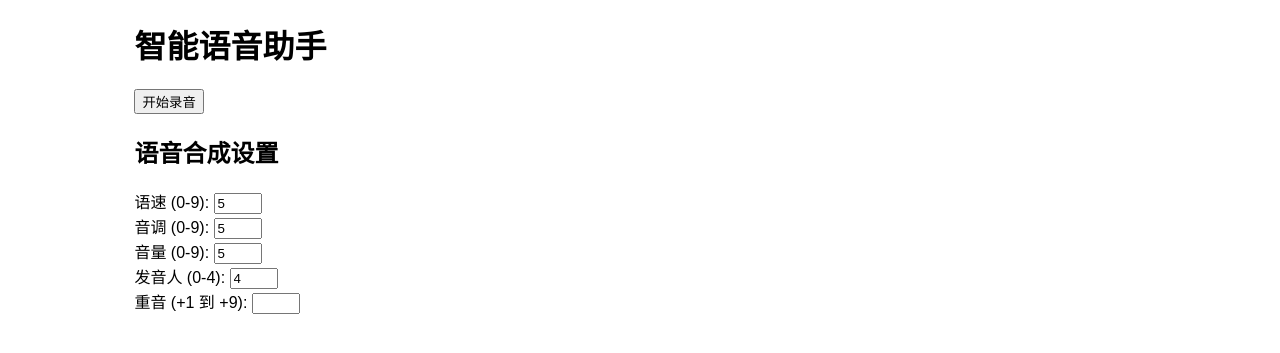
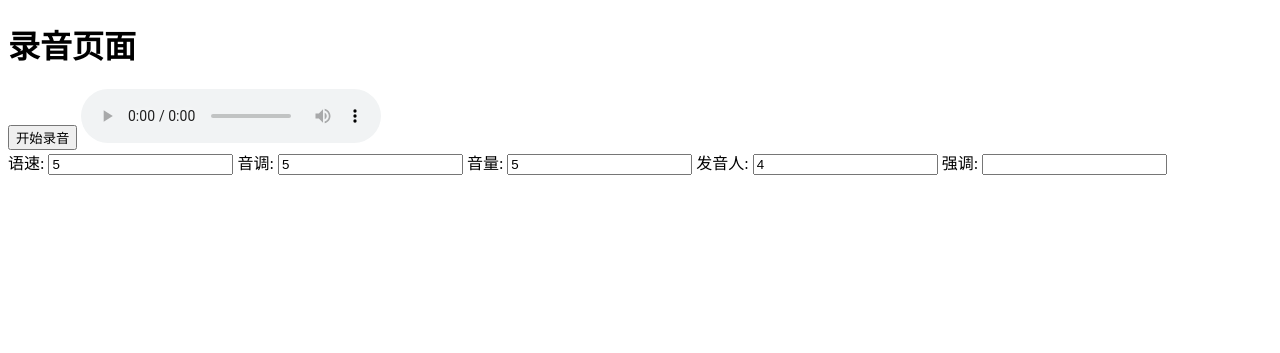
Before and after one commit to sunsolo388/flask_VoiceReply, a Flask app: page / in a window 1280 px wide. Shown: the top 353 px of the page. Run offline with Flask 3, Linux system fonts and the light colour scheme.

Commit message:
version 1.0

```diff
--- a/app.py
+++ b/app.py
@@ -6,6 +6,7 @@ import base64
 import config
 import utils
 import logging
+import os
 
 logging.basicConfig(level=logging.INFO)
 logger = logging.getLogger(__name__)
@@ -20,8 +21,10 @@ def home():
 @app.route('/transcribe', methods=['POST'])
 def transcribe():
     try:
-        audio_data = request.files['audio'].read()
-        utils.save_audio_file(audio_data)  # 保存音频文件
+        audio_file = request.files['audio']
+        audio_file.save("voice_resource/audio.wav")
+        audio_data = audio_file.read()
+
 
         access_token = utils.get_access_token(config.API_KEY, config.SECRET_KEY)
         text = utils.speech_to_text(audio_data, access_token)
--- a/templates/index.html
+++ b/templates/index.html
@@ -1,52 +1,65 @@
 <!DOCTYPE html>
-<html lang="zh-CN">
+<html>
 <head>
-    <meta charset="UTF-8">
-    <title>智能语音助手</title>
-    <style>
-        body { font-family: Arial, sans-serif; }
-        .container { width: 80%; margin: 0 auto; }
-        .response { margin-top: 20px; }
-    </style>
+    <title>录音页面</title>
 </head>
 <body>
-    <div class="container">
-        <h1>智能语音助手</h1>
-        <button id="startRecording">开始录音</button>
-        <button id="stopRecording" style="display: none;">停止录音</button>
-        <div class="response" id="response"></div>
+    <h1>录音页面</h1>
 
-        <h2>语音合成设置</h2>
-        <label>语速 (0-9): <input type="number" id="spd" min="0" max="9" value="5"></label><br>
-        <label>音调 (0-9): <input type="number" id="pit" min="0" max="9" value="5"></label><br>
-        <label>音量 (0-9): <input type="number" id="vol" min="0" max="9" value="5"></label><br>
-        <label>发音人 (0-4): <input type="number" id="per" min="0" max="4" value="4"></label><br>
-        <label>重音 (+1 到 +9): <input type="number" id="emphasis" min="1" max="9" value=""></label><br>
-    </div>
+    <!-- 录音按钮 -->
+    <button id="recordButton">开始录音</button>
+    <audio controls id="audioPlayer"></audio>
+
+    <!-- 其他组件 -->
+    <div id="responseDiv"></div>
+    <label for="spd">语速:</label>
+    <input type="number" id="spd" value="5">
+    <label for="pit">音调:</label>
+    <input type="number" id="pit" value="5">
+    <label for="vol">音量:</label>
+    <input type="number" id="vol" value="5">
+    <label for="per">发音人:</label>
+    <input type="number" id="per" value="4">
+    <label for="emphasis">强调:</label>
+    <input type="text" id="emphasis">
 
     <script>
-        const startButton = document.getElementById('startRecording');
-        const stopButton = document.getElementById('stopRecording');
-        const responseDiv = document.getElementById('response');
-
-        let mediaRecorder;
+        let recordButton = document.getElementById('recordButton');
+        let audioPlayer = document.getElementById('audioPlayer');
         let audioChunks = [];
 
-        startButton.addEventListener('click', async () => {
-            try {
-                console.log("请求麦克风权限...");
-                const stream = await navigator.mediaDevices.getUserMedia({ audio: true });
-                console.log("麦克风权限已授予");
+        navigator.mediaDevices.getUserMedia({audio: true})
+            .then(stream => {
+                let mediaRecorder = new MediaRecorder(stream);
 
-                mediaRecorder = new MediaRecorder(stream);
+                recordButton.addEventListener('click', () => {
+                    if (mediaRecorder.state === 'inactive') {
+                        audioChunks = [];
+                        mediaRecorder.start();
+                        recordButton.textContent = '停止录音';
+                    } else {
+                        mediaRecorder.stop();
+                        recordButton.textContent = '开始录音';
+                    }
+                });
 
                 mediaRecorder.ondataavailable = event => {
-                    audioChunks.push(event.data);
+                    if (event.data.size > 0) {
+                        audioChunks.push(event.data);
+                    }
                 };
 
                 mediaRecorder.onstop = async () => {
-                    console.log("录音已停止");
-                    const audioBlob = new Blob(audioChunks, { type: 'audio/wav' });
+                    let audioBlob = new Blob(audioChunks, { type: 'audio/wav' });
+                    audioPlayer.src = URL.createObjectURL(audioBlob);
+                    audioPlayer.play();
+
+                    if (audioBlob.size === 0) {
+                        console.error("录音数据为空");
+                        alert("录音数据为空，请重新尝试！");
+                        return;
+                    }
+
                     const formData = new FormData();
                     formData.append('audio', audioBlob, 'recording.wav');
 
@@ -64,43 +77,29 @@
 
                     const result = await response.json();
                     if (result.response) {
-                        responseDiv.innerHTML = `<p>${result.response}</p>`;
+                        document.getElementById('responseDiv').innerHTML = `<p>${result.response}</p>`;
                         if (result.audio) {
                             const audioUrl = URL.createObjectURL(new Blob([base64ToArrayBuffer(result.audio)], { type: 'audio/mp3' }));
                             const audioElement = document.createElement('audio');
                             audioElement.src = audioUrl;
                             audioElement.controls = true;
-                            responseDiv.appendChild(audioElement);
+                            document.getElementById('responseDiv').appendChild(audioElement);
                         }
                     } else {
-                        responseDiv.innerHTML = '<p>无法识别语音或生成响应</p>';
+                        document.getElementById('responseDiv').innerHTML = '<p>无法识别语音或生成响应</p>';
                     }
-
-                    // 重置
-                    audioChunks = [];
                 };
-
-                mediaRecorder.start();
-                console.log("录音已开始");
-                startButton.style.display = 'none';
-                stopButton.style.display = 'block';
-            } catch (error) {
-                console.error('Error accessing microphone:', error);
+            })
+            .catch(error => {
+                console.error('录音失败：', error);
                 alert('请允许麦克风访问权限！');
-            }
-        });
-
-        stopButton.addEventListener('click', () => {
-            console.log("停止录音...");
-            mediaRecorder.stop();
-            startButton.style.display = 'block';
-            stopButton.style.display = 'none';
-        });
+            });
 
         function base64ToArrayBuffer(base64) {
-            const binaryString = window.atob(base64);
-            const bytes = new Uint8Array(binaryString.length);
-            for (let i = 0; i < binaryString.length; i++) {
+            var binaryString = atob(base64);
+            var len = binaryString.length;
+            var bytes = new Uint8Array(len);
+            for (var i = 0; i < len; i++) {
                 bytes[i] = binaryString.charCodeAt(i);
             }
             return bytes.buffer;
```
Also changed, not shown: tests/test_utils.py (+1 -1 lines), 10 other files.
